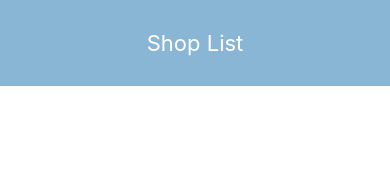
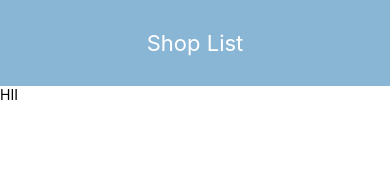
Before and after one commit to badjatya/Shop-List, a React Native app: screen / in a window 390 px wide. Shown: the top 176 px of the page. Built offline with nearby package versions, Linux system fonts and the light colour scheme.

Commit message:
Input Container

```diff
--- a/App.js
+++ b/App.js
@@ -7,6 +7,7 @@ export default function App() {
   return (
     <View style={styles.container}>
       <Header />
+      <InputContainer />
     </View>
   );
 }
--- a/components/InputContainer.component.jsx
+++ b/components/InputContainer.component.jsx
@@ -0,0 +1,8 @@
+import React from "react";
+import { StyleSheet, Text, View } from "react-native";
+
+const InputContainer = props => (
+    <Text >HII</Text>
+)
+
+export default InputContainer;
```
